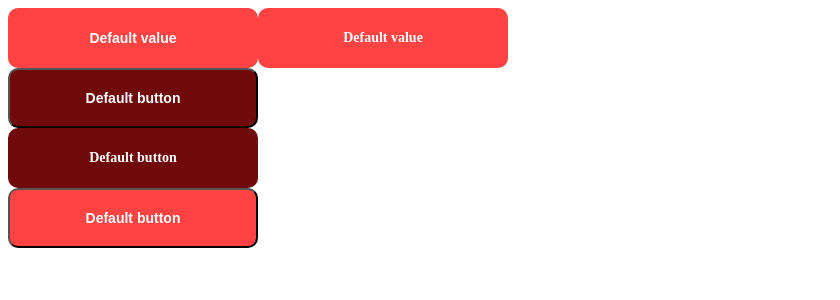
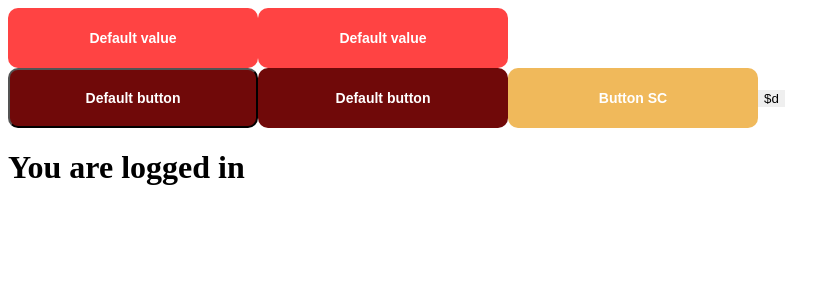
Before and after one commit to borodaty23/react_home, a React (Create React App) app in the folder home_react/: page / in a window 1280 px wide. Shown: the top 300 px of the page, without its empty margins (0-840 px from the left). Built offline with nearby package versions, Linux system fonts and the light colour scheme.

Commit message:
feature: added Button on styled compomemt and context but with fistake

```diff
--- a/home_react/src/App.tsx
+++ b/home_react/src/App.tsx
@@ -1,23 +1,34 @@
 import  React from "react";
-import  {Button, ButtonClass} from "./components/Button/Button";
+import {createGlobalStyle, ThemeProvider} from 'styled-components';
+import { themes } from "./components/styledComponents/themes";
+import  {Button} from "./components/Button/Button";
 import ButtonGroup from "./components/ButtonGroup/ButtonGroup";
+import {ButtonSt} from "./components/styledComponents/Button/ButtonSt";
+import {Context} from "./components/Context/Context"
 
 function App() {
 
   const z = (e:React.MouseEvent<HTMLButtonElement| HTMLAnchorElement>)=>{
     e.preventDefault()
+    console.log("{f")
   }
 
   return (
     <>
+    <ThemeProvider theme = {themes}>
     <ButtonGroup vertical className="wrapperButtonGroup">
       <Button className="btn"/>
-      <Button type="link" className="btn"/>
+      <Button  className="btn"/>
     </ButtonGroup>
     <Button  active children = "Default button" className="btn" href = "#" type="submit"/>
-    <Button  active onClick={z} children = "Default button" className="btn" href = "#"  type="link"/>
+    <Button  active onClick={z} children = "Default button" className="btn" href = "#"  />
 
-    <ButtonClass disabled onClick={z} active children = "Default button" className="btn" type="submit"/>
+    <ButtonSt className="la" children = "Button SC"/>
+
+    <Context/>
+
+    {/* <ButtonClass disabled onClick={z} active children = "Default button" className="btn" type="submit"/> */}
+    </ThemeProvider>
     </>
   );
 }
--- a/home_react/src/components/Button/Button.css
+++ b/home_react/src/components/Button/Button.css
@@ -8,6 +8,7 @@
   color: white;
   cursor: pointer;
   border-radius: 10px;
+  transition: all 1s linear;
 }
 
 .btn:hover {
--- a/home_react/src/components/Button/Button.tsx
+++ b/home_react/src/components/Button/Button.tsx
@@ -6,68 +6,68 @@ type ILink = "link";
 
 interface IButtonProps {
   disabled: boolean;
-  onClick: (e: React.MouseEvent<HTMLButtonElement | HTMLAnchorElement>) => void;
-  children: string;
+  onClick: (e: React.MouseEvent<HTMLButtonElement>) => void;
+  children: React.ReactNode;
   active: boolean;
   className: string;
-  type: IButton | ILink;
+  type: IButton ;
   href?: string;
 }
 
 export const Button = ({
-   onClick = () => { },
-  disabled =false,
-  children ="Default value",
-  active = false,
-  className = "",
-  type = "button",
-  href = "#"
+   onClick,
+  disabled,
+  children,
+  active,
+  className,
+  type,
+  href
 }: IButtonProps) => {
 
   let classNameBtn = `${className} ${type} ${active && "active"}`
 
   return (
     <>
-      {type === "link"
-        ? (<a onClick={onClick} className={classNameBtn} href="href" type={type}> {children}</a>)
-        : (<button onClick={onClick} className={classNameBtn} type={type} disabled={disabled}>
+      {/* {type === "link"
+        ? (<a onClick={onClick} className={classNameBtn} href="href" type={type}> {children}</a>) */}
+         <button onClick={onClick} className={classNameBtn} type={type} disabled={disabled}>
           {children}
         </button>
-        )}
+
     </>
   );
 };
 
-// Button.defaultProps = {
-//   onClick: () => { },
-//   disabled: false,
-//   children: "Default value",
-//   active: false,
-//   className: "",
-//   type: "button",
-//   href: "#"
-// };
+Button.defaultProps = {
+  onClick: () => { },
+  disabled: false,
+  children: "Default value",
+  active: false,
+  className: "",
+  type: "button",
+  href: "#"
+};
 
 Button.displayName = "Button";
 
 //========================================================
 
-interface IButtonState{
-  counter:number
-}
+// interface IButtonState{
+//   counter:number
+// }
 
-export class ButtonClass extends React.Component<IButtonProps, IButtonState> {
+// export class ButtonClass extends React.Component<IButtonProps, IButtonState> {
 
-  render() {
-    const {onClick = ()=>{},
-      disabled = false,
-      children = "Default value",
-      active = false,
-      className = "",
-      type = "button",
-      href = "#"}=this.props
-    return (
-      <button className= {className}>{children}</button>
-    )
-  }
-}
+//   render() {
+//     const {onClick = ()=>{},
+//       disabled = false,
+//       children = "Default value",
+//       active = false,
+//       className = "",
+//       type = "button",
+//       href = "#"}=this.props
+//     return (
+//       <button className= {className}>{children}</button>
+//     )
+//   }
+// }
--- /dev/null
+++ b/home_react/src/components/Context/Context.tsx
@@ -0,0 +1,44 @@
+import {Button} from "../Button/Button"
+import React, { useState } from 'react';
+
+interface IContext {
+    isAuth: Boolean,
+    toggle: () => void,
+}
+
+const MyContext = React.createContext<IContext>({
+    isAuth: false,
+    toggle: () => {}
+})
+
+
+const ContextButton:React.FC = ():React.ReactElement => (
+<MyContext.Consumer>
+    {({ isAuth }: IContext) => (
+            <h1>{isAuth ? 'Please log in' : 'You are logged in'}</h1>
+        )}
+</MyContext.Consumer>
+)
+
+
+export const Context = () => {
+
+    const context = {
+        isAuth: false,
+        toggle: () => {}
+    }
+
+    const [isAuth, setIsAuth] = useState(false)
+
+    const foo = (e:React.MouseEvent<HTMLButtonElement>) =>{
+        e.preventDefault()
+        setIsAuth(!isAuth)
+    }
+
+  return (
+    <MyContext.Provider value={context}>
+        <Button type = "button" onClick={foo}>${isAuth ? "la" : "d"}</Button>
+        <ContextButton ></ContextButton>
+    </MyContext.Provider>
+  )
+}
--- /dev/null
+++ b/home_react/src/components/styledComponents/Button/ButtonSt.tsx
@@ -0,0 +1,28 @@
+import React from "react"
+import styled, { css } from "styled-components";
+
+interface IButtonStyled{
+    active?: boolean
+    hover?: string
+}
+
+export const ButtonSt = styled.button<IButtonStyled>`
+    background-color: ${({theme}) => theme.colors.gold};
+    width: 250px;
+    height: 60px;
+    font-style: normal;
+    font-weight: 900;
+    font-size: 14px;
+    color: ${p => p.color || "white"};
+    cursor: pointer;
+    border-radius: 10px;
+    border: 0px solid ${({theme}) => theme.colors.white};
+    ${({active}) => active && css`
+    color: ${({theme}) => theme.colors.black};
+    `}
+    transition: all 1s linear;
+
+    &:hover {
+        background-color: ${p => p.hover || "green"};
+    }
+`
--- /dev/null
+++ b/home_react/src/components/styledComponents/themes.ts
@@ -0,0 +1,28 @@
+export const themes = {
+    colors: {
+        primary: 'green',
+        secondary: 'blue',
+        primaryBlue: '#093a7d',
+        secondaryBlue: '#093a8d',
+        green: '#00cc9a',
+        coral: '#ff6759',
+        gold: '#f0b95b',
+        purple: '#7537ef',
+        white: '#ffffff',
+        black: '#000000',
+
+        grey10: '#f3f4f8',
+        grey20: '#e1e5eb',
+        grey30: '#c2c6cc',
+        grey40: '#9ea2a8',
+        grey50: '#686c73',
+        grey60: '#30363d',
+    },
+    media: {
+        phone: '(max-width: 600px)', // до 600px это телефон
+        tabletPortrait: '(max-width: 900px)', // 600-900
+        tabletLandscape: '(max-width: 1200px)', // 900-1200,
+        desktop: '(max-width: 1800)', // 1200-1800,
+        bigDesktop: '(max-width: 2400px)' // 1800-2400
+    }
+}
--- a/home_react/tsconfig.json
+++ b/home_react/tsconfig.json
@@ -18,7 +18,7 @@
     "resolveJsonModule": true,
     "isolatedModules": true,
     "noEmit": true,
-    "jsx": "react-jsx"
+    "jsx": "react"
   },
   "include": [
     "src"
```
Also changed, not shown: home_react/package.json (+26 -19 lines), 1 other file (tests, documents, lock files or other folders).
